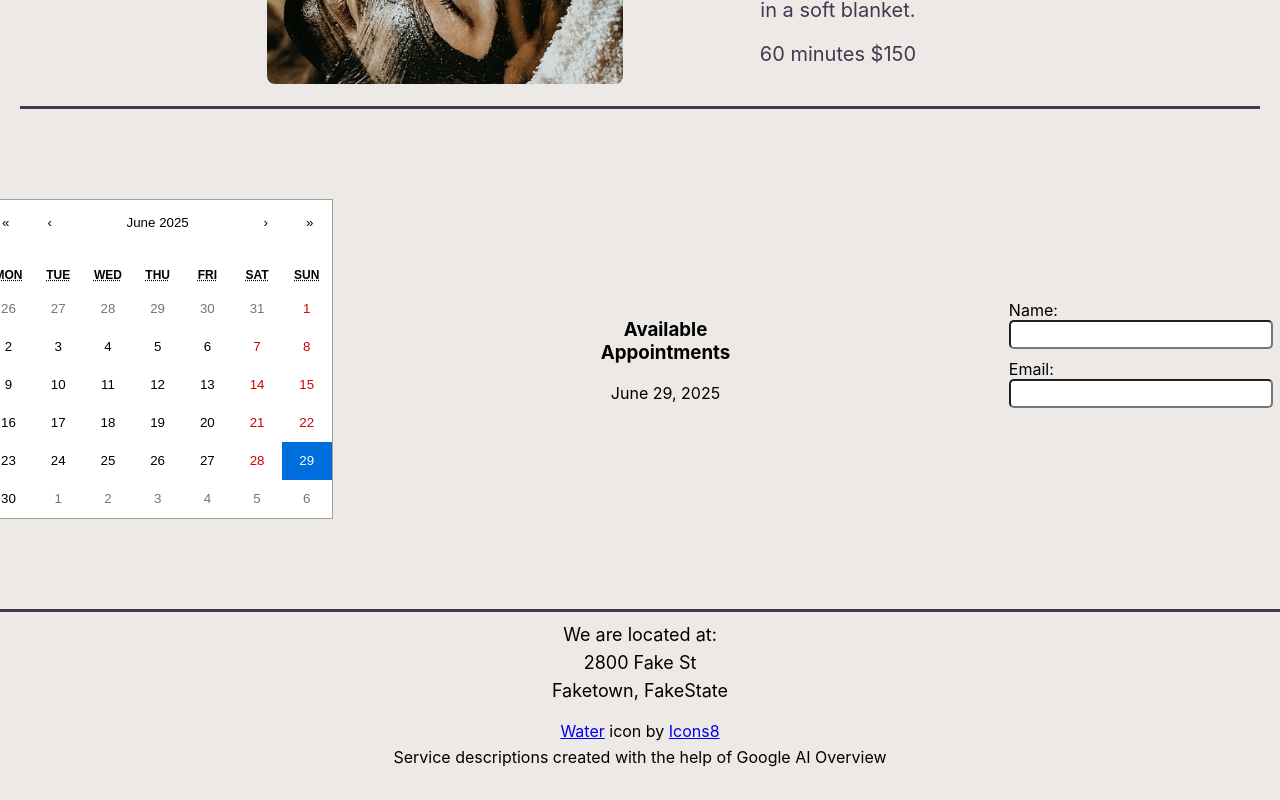
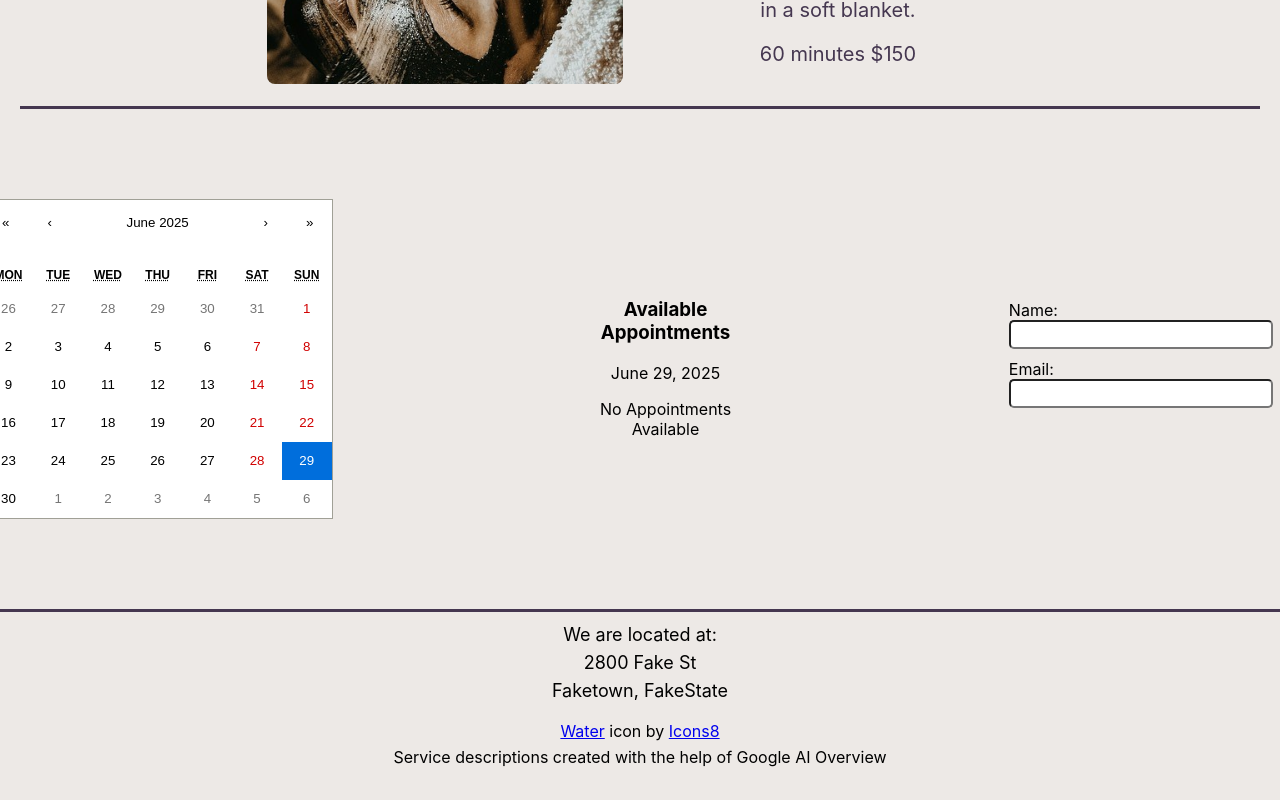
Before and after one commit to LaurenCummings/spa-project, a React (Vite) app: page / in a window 1280 px wide. Shown: the part 3532-4332 px from the top of the page. Built offline with nearby package versions, Linux system fonts and the light colour scheme; a web font is replaced by a local one.

Commit message:
added printout for no appointments available

```diff
--- a/src/components/BookNow.jsx
+++ b/src/components/BookNow.jsx
@@ -70,7 +70,7 @@ function BookNow() {
                     <h3>Available Appointments</h3>
                     <p>{formattedDate}</p>
                         {
-                            appointments && appointments.map((appointment, index) => {
+                            appointments ? (appointments.map((appointment, index) => {
                                 return (
                                     <div key={appointment.id} className="appointment">
                                         <p>{appointment.time} with {appointment.tech}</p>
@@ -82,8 +82,10 @@ function BookNow() {
                                     </div>
                                 )
                             })
+                            ) : (
+                            <div>No Appointments Available</div>
+                            )
                         }
-
                 </div>
                 <div className="user-info">
                     <form>
```
